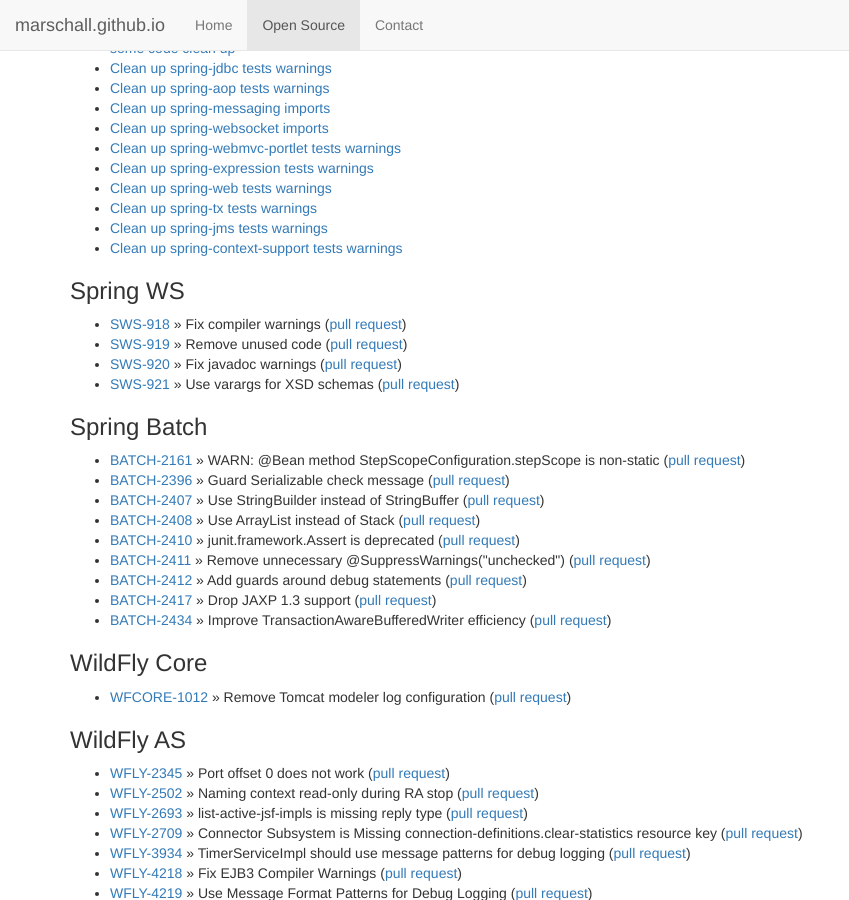
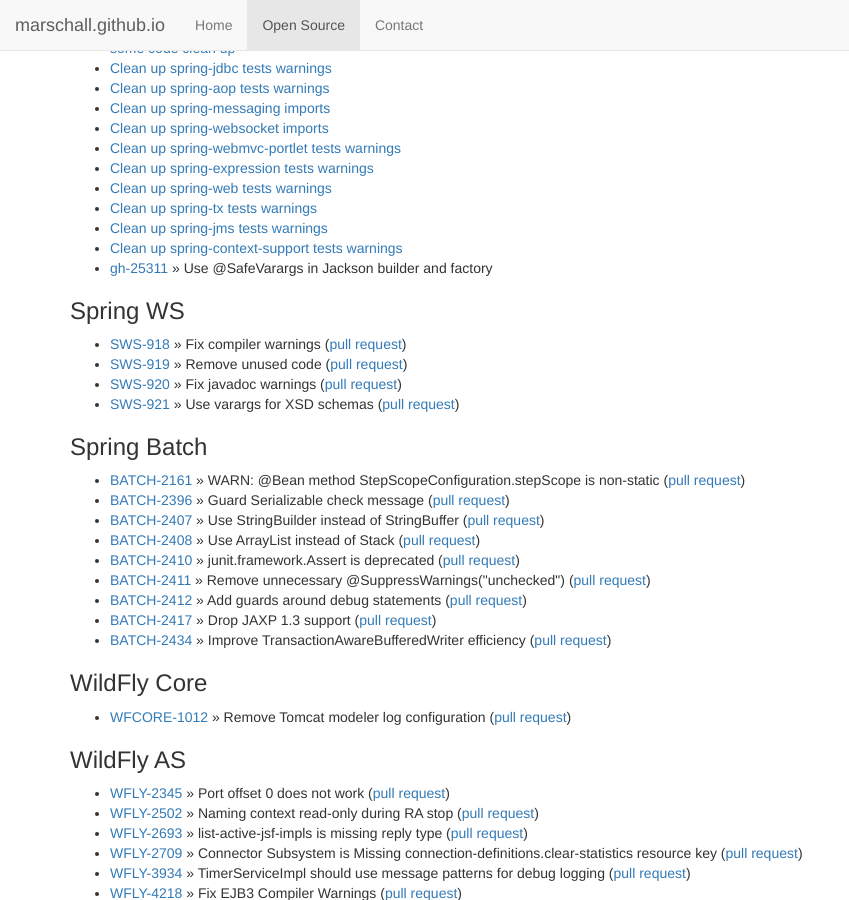
Before and after one commit to marschall/marschall.github.com, a Jekyll site: the page built from open-source.html, in a window 1280 px wide and 900 px high, scrolled down 1435 px. Shown: the whole window, without its empty margins (0-849 px from the left). Built offline with Jekyll 4.4.1, drawn with Linux system fonts in a browser that asks for light colours.

Commit message:
add gh-25311

```diff
--- a/open-source.html
+++ b/open-source.html
@@ -103,6 +103,7 @@
   <li><a href="https://github.com/spring-projects/spring-framework/pull/525">Clean up spring-tx tests warnings</a></li>
   <li><a href="https://github.com/spring-projects/spring-framework/pull/526">Clean up spring-jms tests warnings</a></li>
   <li><a href="https://github.com/spring-projects/spring-framework/pull/527">Clean up spring-context-support tests warnings</a></li>
+  <li><a href="https://github.com/spring-projects/spring-framework/pull/25311">gh-25311</a> &raquo; Use @SafeVarargs in Jackson builder and factory</li>
 </ul>
 <!--
 https://jira.springsource.org/browse/SPR-10412
```
